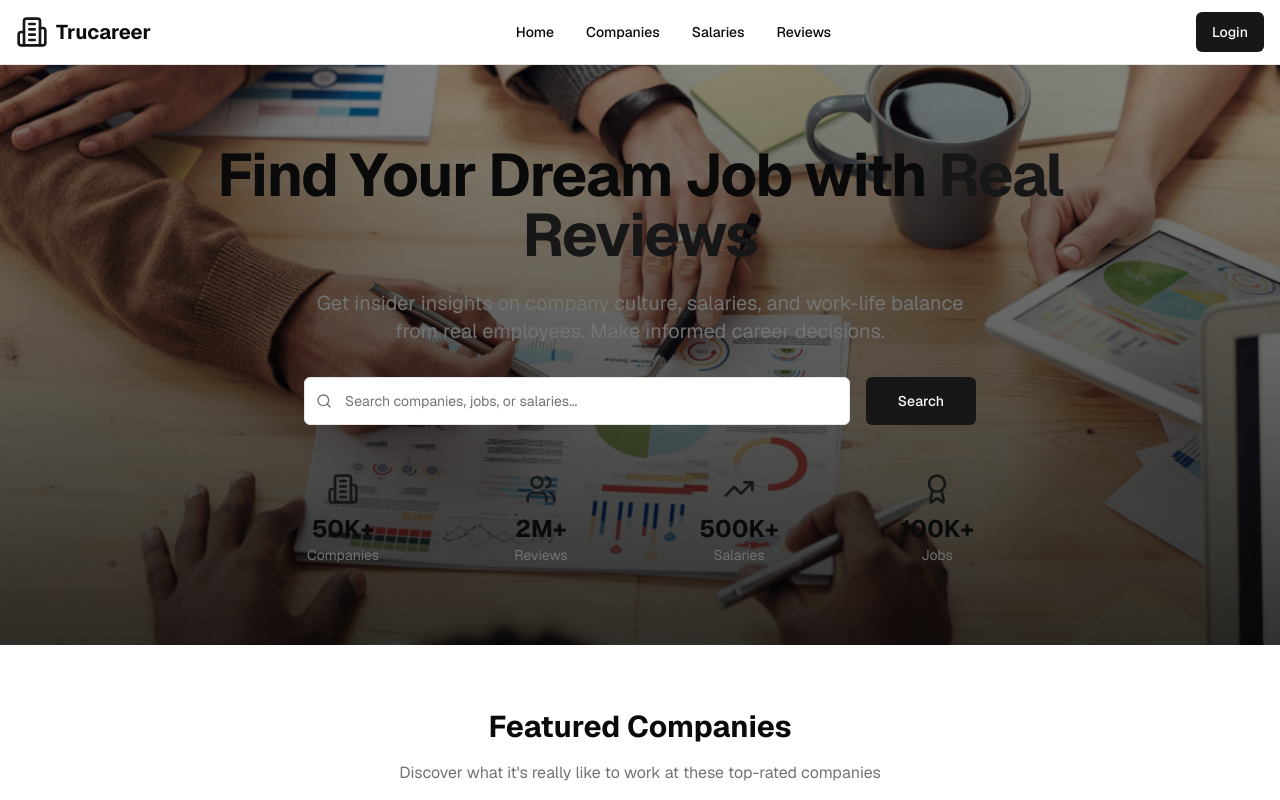
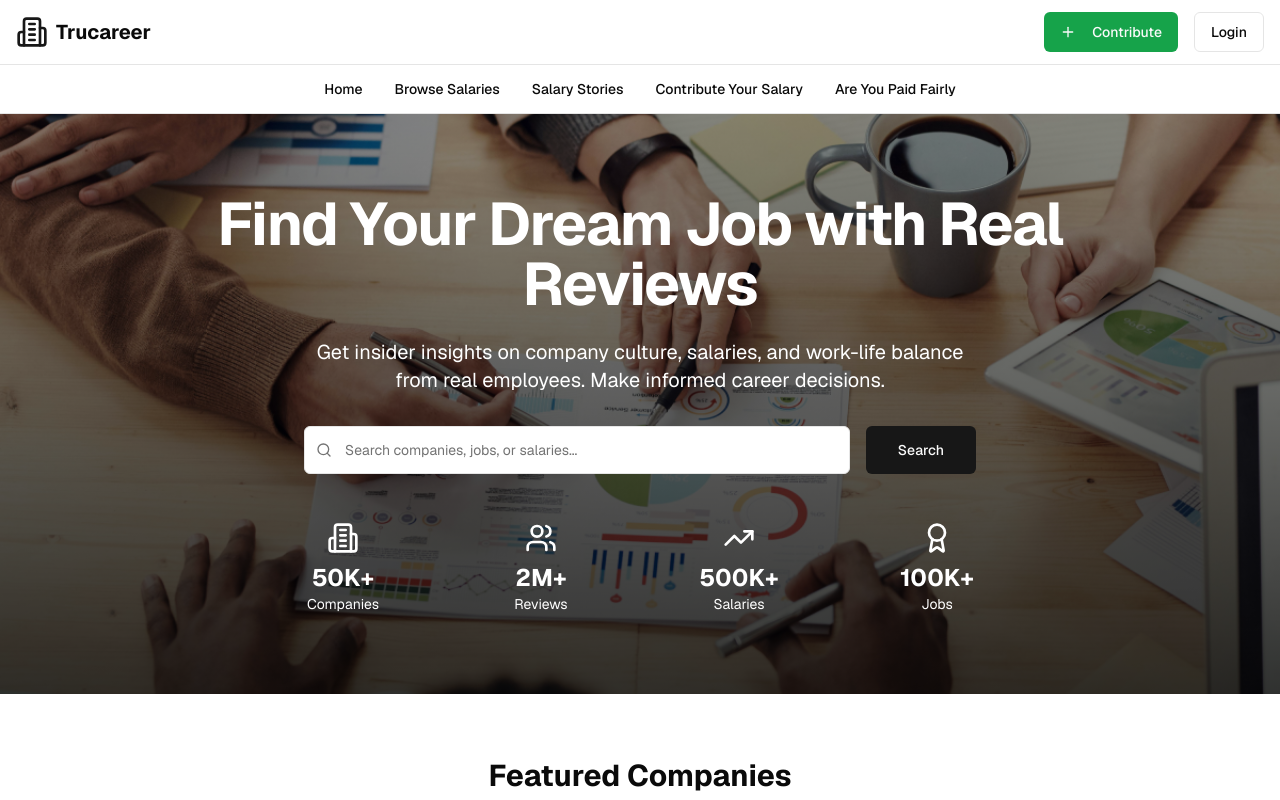
Before and after one commit to emamjion/trucareer, a Next.js app: page / in a window 1280 px wide. Shown: the top 800 px of the page. Built offline with nearby package versions, Linux system fonts and the light colour scheme.

Commit message:
added navigation

```diff
--- a/app/page.tsx
+++ b/app/page.tsx
@@ -3,7 +3,6 @@ import CompanyCard from "@/components/company-card";
 import CompanyComparison from "@/components/company-comparison";
 import Footer from "@/components/footer";
 import HeroSection from "@/components/HeroSection";
-import JobSearchSection from "@/components/job-search-section";
 import Navigation from "@/components/navigation";
 import { Avatar, AvatarFallback } from "@/components/ui/avatar";
 import { Badge } from "@/components/ui/badge";
@@ -370,7 +369,7 @@ export default function HomePage() {
         </div>
       </section>
 
-      <JobSearchSection />
+      {/* <JobSearchSection /> */}
 
       <CompanyComparison />
 
--- a/components/HeroSection.tsx
+++ b/components/HeroSection.tsx
@@ -13,11 +13,11 @@ const HeroSection = () => {
     <section className="hero-section py-20">
       <div className="container mx-auto px-4">
         <div className="max-w-4xl mx-auto text-center">
-          <h1 className="text-4xl md:text-6xl font-bold tracking-tight mb-6">
+          <h1 className="text-4xl md:text-6xl font-bold tracking-tight mb-6 text-white">
             Find Your Dream Job with{" "}
-            <span className="text-primary">Real Reviews</span>
+            <span className="text-white">Real Reviews</span>
           </h1>
-          <p className="text-xl text-muted-foreground mb-8 max-w-2xl mx-auto">
+          <p className="text-xl text-white mb-8 max-w-2xl mx-auto">
             Get insider insights on company culture, salaries, and work-life
             balance from real employees. Make informed career decisions.
           </p>
@@ -40,11 +40,11 @@ const HeroSection = () => {
           <div className="grid grid-cols-2 md:grid-cols-4 gap-6 max-w-3xl mx-auto">
             {stats.map((stat, index) => (
               <div key={index} className="text-center">
-                <stat.icon className="h-8 w-8 mx-auto mb-2 text-primary" />
-                <div className="text-2xl font-bold">{stat.value}</div>
-                <div className="text-sm text-muted-foreground">
-                  {stat.label}
+                <stat.icon className="h-8 w-8 mx-auto mb-2 text-white" />
+                <div className="text-2xl font-bold text-white">
+                  {stat.value}
                 </div>
+                <div className="text-sm text-white">{stat.label}</div>
               </div>
             ))}
           </div>
--- a/components/navigation.tsx
+++ b/components/navigation.tsx
@@ -2,7 +2,7 @@
 
 import { Button } from "@/components/ui/button";
 import { Sheet, SheetContent, SheetTrigger } from "@/components/ui/sheet";
-import { Building2, Menu } from "lucide-react";
+import { Building2, Menu, Plus } from "lucide-react";
 import Link from "next/link";
 import { useState } from "react";
 
@@ -11,13 +11,15 @@ export default function Navigation() {
 
   const navItems = [
     { href: "/", label: "Home" },
-    { href: "/companies", label: "Companies" },
-    { href: "/salaries", label: "Salaries" },
-    { href: "/reviews", label: "Reviews" },
+    { href: "/browse-salaries", label: "Browse Salaries" },
+    { href: "/salary-stories", label: "Salary Stories" },
+    { href: "/contribute-salary", label: "Contribute Your Salary" },
+    { href: "/paid-fairly", label: "Are You Paid Fairly" },
   ];
 
   return (
     <nav className="border-b bg-background/95 backdrop-blur supports-[backdrop-filter]:bg-background/60 sticky top-0 z-50">
+      {/* Top Row - Logo and Auth Buttons */}
       <div className="container mx-auto px-4">
         <div className="flex h-16 items-center justify-between">
           {/* Logo */}
@@ -26,22 +28,13 @@ export default function Navigation() {
             <span className="text-xl font-bold">Trucareer</span>
           </Link>
 
-          {/* Desktop Navigation */}
-          <div className="hidden md:flex items-center space-x-8">
-            {navItems.map((item) => (
-              <Link
-                key={item.href}
-                href={item.href}
-                className="text-sm font-medium transition-colors hover:text-primary"
-              >
-                {item.label}
-              </Link>
-            ))}
-          </div>
-
           {/* Desktop Auth Buttons */}
           <div className="hidden md:flex items-center space-x-4">
-            <Button>Login</Button>
+            <Button className="bg-green-600 hover:bg-green-700">
+              <Plus className="h-4 w-4 mr-2" />
+              Contribute
+            </Button>
+            <Button variant="outline">Login</Button>
           </div>
 
           {/* Mobile Menu */}
@@ -64,13 +57,39 @@ export default function Navigation() {
                   </Link>
                 ))}
                 <div className="flex flex-col space-y-2 pt-4 border-t">
-                  <Button className="justify-start">Login</Button>
+                  <Button className="justify-start bg-green-600 hover:bg-green-700">
+                    <Plus className="h-4 w-4 mr-2" />
+                    Contribute
+                  </Button>
+                  <Button
+                    variant="outline"
+                    className="justify-start bg-transparent"
+                  >
+                    Login
+                  </Button>
                 </div>
               </div>
             </SheetContent>
           </Sheet>
         </div>
       </div>
+
+      {/* Bottom Row - Navigation Menu (Desktop Only) */}
+      <div className="hidden md:block border-t">
+        <div className="container mx-auto px-4">
+          <div className="flex h-12 items-center justify-center space-x-8">
+            {navItems.map((item) => (
+              <Link
+                key={item.href}
+                href={item.href}
+                className="text-sm font-medium transition-colors hover:text-primary py-3"
+              >
+                {item.label}
+              </Link>
+            ))}
+          </div>
+        </div>
+      </div>
     </nav>
   );
 }
--- a/tailwind.config.ts
+++ b/tailwind.config.ts
@@ -8,90 +8,100 @@ const config: Config = {
     "./pages/**/*.{js,ts,jsx,tsx,mdx}",
     "./components/**/*.{js,ts,jsx,tsx,mdx}",
     "./app/**/*.{js,ts,jsx,tsx,mdx}",
-    "*.{js,ts,jsx,tsx,mdx}"
+    "*.{js,ts,jsx,tsx,mdx}",
   ],
   theme: {
+    // container: {
+    //   center: true,
+    //   padding: "16px",
+    // },
+    // screens: {
+    //   sm: "640px",
+    //   md: "768px",
+    //   lg: "1024px",
+    //   xl: "1440px",
+    // },
     extend: {
       colors: {
-  			background: 'hsl(var(--background))',
-  			foreground: 'hsl(var(--foreground))',
+        background: "hsl(var(--background))",
+        foreground: "hsl(var(--foreground))",
         card: {
-  				DEFAULT: 'hsl(var(--card))',
-  				foreground: 'hsl(var(--card-foreground))'
+          DEFAULT: "hsl(var(--card))",
+          foreground: "hsl(var(--card-foreground))",
         },
         popover: {
-  				DEFAULT: 'hsl(var(--popover))',
-  				foreground: 'hsl(var(--popover-foreground))'
+          DEFAULT: "hsl(var(--popover))",
+          foreground: "hsl(var(--popover-foreground))",
         },
         primary: {
-  				DEFAULT: 'hsl(var(--primary))',
-  				foreground: 'hsl(var(--primary-foreground))'
+          DEFAULT: "hsl(var(--primary))",
+          foreground: "hsl(var(--primary-foreground))",
         },
         secondary: {
-  				DEFAULT: 'hsl(var(--secondary))',
-  				foreground: 'hsl(var(--secondary-foreground))'
+          DEFAULT: "hsl(var(--secondary))",
+          foreground: "hsl(var(--secondary-foreground))",
         },
         muted: {
-  				DEFAULT: 'hsl(var(--muted))',
-  				foreground: 'hsl(var(--muted-foreground))'
+          DEFAULT: "hsl(var(--muted))",
+          foreground: "hsl(var(--muted-foreground))",
         },
         accent: {
-  				DEFAULT: 'hsl(var(--accent))',
-  				foreground: 'hsl(var(--accent-foreground))'
+          DEFAULT: "hsl(var(--accent))",
+          foreground: "hsl(var(--accent-foreground))",
         },
         destructive: {
-  				DEFAULT: 'hsl(var(--destructive))',
-  				foreground: 'hsl(var(--destructive-foreground))'
+          DEFAULT: "hsl(var(--destructive))",
+          foreground: "hsl(var(--destructive-foreground))",
         },
-  			border: 'hsl(var(--border))',
-  			input: 'hsl(var(--input))',
-  			ring: 'hsl(var(--ring))',
+        border: "hsl(var(--border))",
+        input: "hsl(var(--input))",
+        ring: "hsl(var(--ring))",
         chart: {
-  				'1': 'hsl(var(--chart-1))',
-  				'2': 'hsl(var(--chart-2))',
-  				'3': 'hsl(var(--chart-3))',
-  				'4': 'hsl(var(--chart-4))',
-  				'5': 'hsl(var(--chart-5))'
+          "1": "hsl(var(--chart-1))",
+          "2": "hsl(var(--chart-2))",
+          "3": "hsl(var(--chart-3))",
+          "4": "hsl(var(--chart-4))",
+          "5": "hsl(var(--chart-5))",
         },
         sidebar: {
-  				DEFAULT: 'hsl(var(--sidebar-background))',
-  				foreground: 'hsl(var(--sidebar-foreground))',
-  				primary: 'hsl(var(--sidebar-primary))',
-  				'primary-foreground': 'hsl(var(--sidebar-primary-foreground))',
-  				accent: 'hsl(var(--sidebar-accent))',
-  				'accent-foreground': 'hsl(var(--sidebar-accent-foreground))',
-  				border: 'hsl(var(--sidebar-border))',
-  				ring: 'hsl(var(--sidebar-ring))'
-  			}
+          DEFAULT: "hsl(var(--sidebar-background))",
+          foreground: "hsl(var(--sidebar-foreground))",
+          primary: "hsl(var(--sidebar-primary))",
+          "primary-foreground": "hsl(var(--sidebar-primary-foreground))",
+          accent: "hsl(var(--sidebar-accent))",
+          "accent-foreground": "hsl(var(--sidebar-accent-foreground))",
+          border: "hsl(var(--sidebar-border))",
+          ring: "hsl(var(--sidebar-ring))",
+        },
       },
       borderRadius: {
-  			lg: 'var(--radius)',
-  			md: 'calc(var(--radius) - 2px)',
-  			sm: 'calc(var(--radius) - 4px)'
+        lg: "var(--radius)",
+        md: "calc(var(--radius) - 2px)",
+        sm: "calc(var(--radius) - 4px)",
       },
       keyframes: {
-  			'accordion-down': {
+        "accordion-down": {
           from: {
-  					height: '0'
+            height: "0",
           },
           to: {
-  					height: 'var(--radix-accordion-content-height)'
-  				}
+            height: "var(--radix-accordion-content-height)",
           },
-  			'accordion-up': {
+        },
+        "accordion-up": {
           from: {
-  					height: 'var(--radix-accordion-content-height)'
+            height: "var(--radix-accordion-content-height)",
           },
           to: {
-  					height: '0'
-  				}
-  			}
+            height: "0",
+          },
+        },
       },
       animation: {
-  			'accordion-down': 'accordion-down 0.2s ease-out',
-  			'accordion-up': 'accordion-up 0.2s ease-out'
-  		}
-  	}
+        "accordion-down": "accordion-down 0.2s ease-out",
+        "accordion-up": "accordion-up 0.2s ease-out",
+      },
+    },
   },
   plugins: [require("tailwindcss-animate")],
 };
```
Also changed, not shown: components/career-advice-section.tsx (+48 -23 lines). Lines whose indentation alone changed are shown as unchanged.
